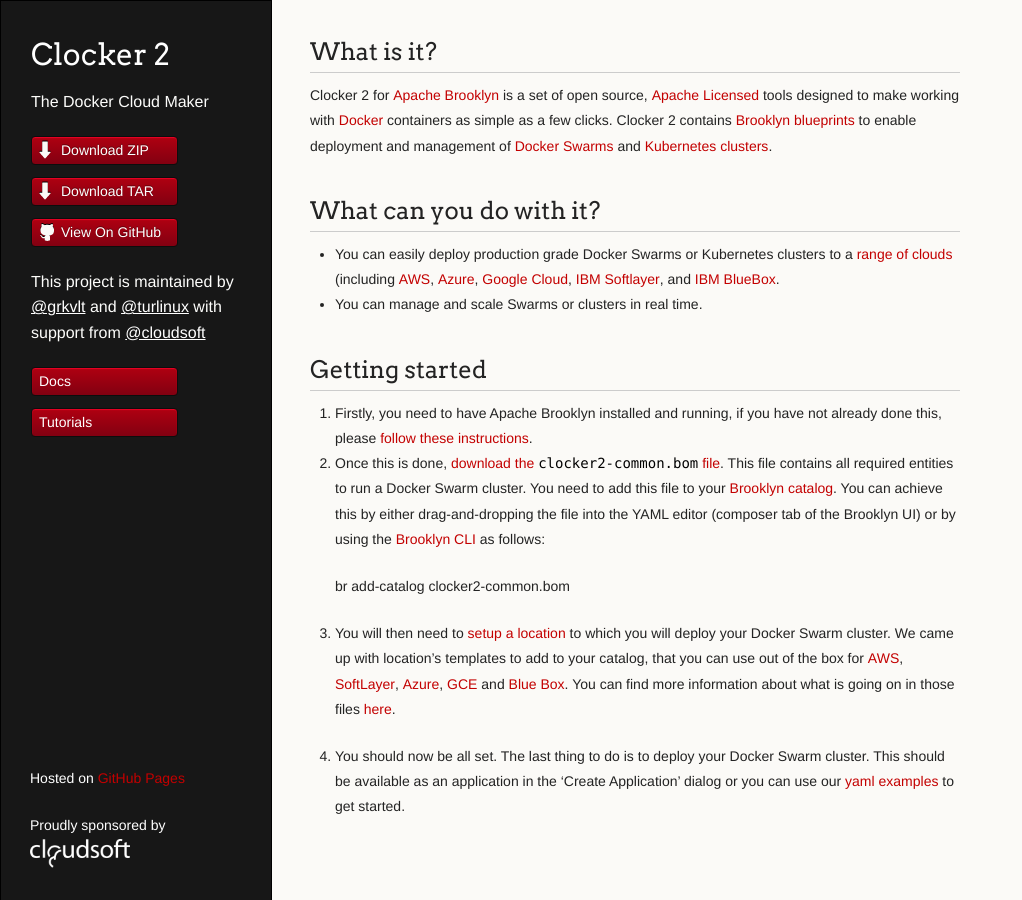
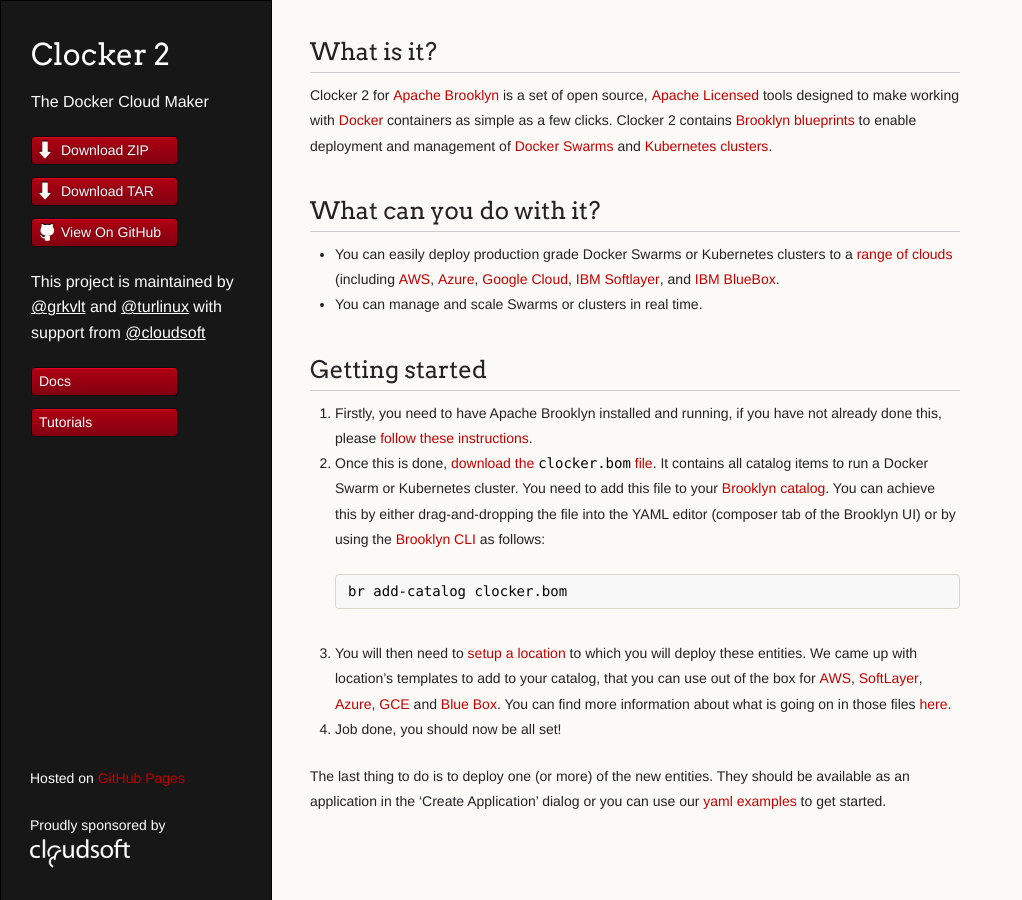
Before and after one commit to brooklyncentral/clocker2, a Jekyll site: the page built from index.md, in a window 1280 px wide. Shown: the whole page, without its empty margins (0-1022 px from the left). Built offline with Jekyll 4.4.1, drawn with Linux system fonts in a browser that asks for light colours.

Commit message:
Add various improvements

````diff
--- a/_layouts/base.html
+++ b/_layouts/base.html
@@ -5,9 +5,10 @@
     <meta http-equiv="X-UA-Compatible" content="chrome=1">
     <title>Clocker 2 by tbouron</title>
 
-    <link rel="stylesheet" href="{{site.baseurl}}/stylesheets/styles.css">
-    <link rel="stylesheet" href="{{site.baseurl}}/stylesheets/github-light.css">
-    <script src="{{site.baseurl}}/javascripts/scale.fix.js"></script>
+    <link rel="stylesheet" href="{{site.baseurl}}/assets/stylesheets/styles.css">
+    <link rel="stylesheet" href="{{site.baseurl}}/assets/stylesheets/github-light.css">
+    <link rel="stylesheet" href="{{site.baseurl}}/assets/stylesheets/syntax.css">
+    <script src="{{site.baseurl}}/assets/javascripts/scale.fix.js"></script>
     <meta name="viewport" content="width=device-width, initial-scale=1, user-scalable=no">
     <!--[if lt IE 9]>
     <script src="//html5shiv.googlecode.com/svn/trunk/html5.js"></script>
@@ -16,7 +17,7 @@
   <body>
     <div class="wrapper">
       <header>
-        <h1 class="header"><a href="{{site.baseurl}}">Clocker 2</a></h1>
+        <h1 class="header"><a href="{{site.baseurl}}/">Clocker 2</a></h1>
         <p class="header">The Docker Cloud Maker</p>
 
         <ul class="github">
@@ -39,7 +40,7 @@
       </section>
     <footer>
       <p><small>Hosted on <a href="https://pages.github.com">GitHub Pages</a></small></p>
-      <p><small>Proudly sponsored by <a href="http://cloudsoft.io"><img style="width: 100px;" src="{{site.baseurl}}/images/cloudsoft-white.png" /></a></small></p>
+      <p><small>Proudly sponsored by <a href="http://cloudsoft.io"><img style="width: 100px;" src="{{site.baseurl}}/assets/images/cloudsoft-white.png" /></a></small></p>
     </footer>
   </div>
   <!--[if !IE]><script>fixScale(document);</script><![endif]-->
--- /dev/null
+++ b/assets/stylesheets/syntax.css
@@ -0,0 +1,62 @@
+.highlight .hll { background-color: #ffffcc }
+.highlight  { background: #f8f8f8; }
+.highlight .c { color: #408080; font-style: italic } /* Comment */
+.highlight .err { border: 1px solid #FF0000 } /* Error */
+.highlight .k { color: #008000; font-weight: bold } /* Keyword */
+.highlight .o { color: #666666 } /* Operator */
+.highlight .cm { color: #408080; font-style: italic } /* Comment.Multiline */
+.highlight .cp { color: #BC7A00 } /* Comment.Preproc */
+.highlight .c1 { color: #408080; font-style: italic } /* Comment.Single */
+.highlight .cs { color: #408080; font-style: italic } /* Comment.Special */
+.highlight .gd { color: #A00000 } /* Generic.Deleted */
+.highlight .ge { font-style: italic } /* Generic.Emph */
+.highlight .gr { color: #FF0000 } /* Generic.Error */
+.highlight .gh { color: #000080; font-weight: bold } /* Generic.Heading */
+.highlight .gi { color: #00A000 } /* Generic.Inserted */
+.highlight .go { color: #808080 } /* Generic.Output */
+.highlight .gp { color: #000080; font-weight: bold } /* Generic.Prompt */
+.highlight .gs { font-weight: bold } /* Generic.Strong */
+.highlight .gu { color: #800080; font-weight: bold } /* Generic.Subheading */
+.highlight .gt { color: #0040D0 } /* Generic.Traceback */
+.highlight .kc { color: #008000; font-weight: bold } /* Keyword.Constant */
+.highlight .kd { color: #008000; font-weight: bold } /* Keyword.Declaration */
+.highlight .kn { color: #008000; font-weight: bold } /* Keyword.Namespace */
+.highlight .kp { color: #008000 } /* Keyword.Pseudo */
+.highlight .kr { color: #008000; font-weight: bold } /* Keyword.Reserved */
+.highlight .kt { color: #B00040 } /* Keyword.Type */
+.highlight .m { color: #666666 } /* Literal.Number */
+.highlight .s { color: #BA2121 } /* Literal.String */
+.highlight .na { color: #7D9029 } /* Name.Attribute */
+.highlight .nb { color: #008000 } /* Name.Builtin */
+.highlight .nc { color: #0000FF; font-weight: bold } /* Name.Class */
+.highlight .no { color: #880000 } /* Name.Constant */
+.highlight .nd { color: #AA22FF } /* Name.Decorator */
+.highlight .ni { color: #999999; font-weight: bold } /* Name.Entity */
+.highlight .ne { color: #D2413A; font-weight: bold } /* Name.Exception */
+.highlight .nf { color: #0000FF } /* Name.Function */
+.highlight .nl { color: #A0A000 } /* Name.Label */
+.highlight .nn { color: #0000FF; font-weight: bold } /* Name.Namespace */
+.highlight .nt { color: #008000; font-weight: bold } /* Name.Tag */
+.highlight .nv { color: #19177C } /* Name.Variable */
+.highlight .ow { color: #AA22FF; font-weight: bold } /* Operator.Word */
+.highlight .w { color: #bbbbbb } /* Text.Whitespace */
+.highlight .mf { color: #666666 } /* Literal.Number.Float */
+.highlight .mh { color: #666666 } /* Literal.Number.Hex */
+.highlight .mi { color: #666666 } /* Literal.Number.Integer */
+.highlight .mo { color: #666666 } /* Literal.Number.Oct */
+.highlight .sb { color: #BA2121 } /* Literal.String.Backtick */
+.highlight .sc { color: #BA2121 } /* Literal.String.Char */
+.highlight .sd { color: #BA2121; font-style: italic } /* Literal.String.Doc */
+.highlight .s2 { color: #BA2121 } /* Literal.String.Double */
+.highlight .se { color: #BB6622; font-weight: bold } /* Literal.String.Escape */
+.highlight .sh { color: #BA2121 } /* Literal.String.Heredoc */
+.highlight .si { color: #BB6688; font-weight: bold } /* Literal.String.Interpol */
+.highlight .sx { color: #008000 } /* Literal.String.Other */
+.highlight .sr { color: #BB6688 } /* Literal.String.Regex */
+.highlight .s1 { color: #BA2121 } /* Literal.String.Single */
+.highlight .ss { color: #19177C } /* Literal.String.Symbol */
+.highlight .bp { color: #008000 } /* Name.Builtin.Pseudo */
+.highlight .vc { color: #19177C } /* Name.Variable.Class */
+.highlight .vg { color: #19177C } /* Name.Variable.Global */
+.highlight .vi { color: #19177C } /* Name.Variable.Instance */
+.highlight .il { color: #666666 } /* Literal.Number.Integer.Long */
--- a/index.md
+++ b/index.md
@@ -1,9 +1,6 @@
 ---
 layout: base
 title: Clocker 2 - The Docker Cloud Maker
-children:
-- swarm_cluster_features.md
-- tutorial/index.md
 ---
 
 ## What is it?
@@ -18,11 +15,12 @@ Clocker 2 for [Apache Brooklyn](https://brooklyn.apache.org/) is a set of open s
 ## Getting started
 
 1. Firstly, you need to have Apache Brooklyn installed and running, if you have not already done this, please [follow these instructions](https://brooklyn.apache.org/v/latest/start/running.html).
-2. Once this is done, [download the `clocker2-common.bom` file](clocker2-common.bom). This file contains all required entities to run a Docker Swarm cluster. You need to add this file to your [Brooklyn catalog](http://brooklyn.apache.org/v/latest/ops/catalog/index.html). You can achieve this by either drag-and-dropping the file into the YAML editor (composer tab of the Brooklyn UI) or by using the [Brooklyn CLI](https://brooklyn.apache.org/v/latest/ops/cli/index.html) as follows:
+2. Once this is done, [download the `clocker.bom` file](clocker.bom). It contains all catalog items to run a Docker Swarm or Kubernetes cluster. You need to add this file to your [Brooklyn catalog](http://brooklyn.apache.org/v/latest/ops/catalog/index.html). You can achieve this by either drag-and-dropping the file into the YAML editor (composer tab of the Brooklyn UI) or by using the [Brooklyn CLI](https://brooklyn.apache.org/v/latest/ops/cli/index.html) as follows:
 
-    br add-catalog clocker2-common.bom
+   ```sh
+   br add-catalog clocker.bom
+   ```
+3. You will then need to [setup a location](https://brooklyn.apache.org/v/latest/ops/locations/index.html) to which you will deploy these entities. We came up with location's templates to add to your catalog, that you can use out of the box for [AWS](tutorial/locations/aws-example-location.bom), [SoftLayer]((tutorial/locations/sl-example-location.bom)), [Azure](tutorial/locations/azure-example-location.bom), [GCE](tutorial/locations/gce-example-location.bom) and [Blue Box](tutorial/locations/bb-example-location.bom). You can find more information about what is going on in those files [here](tutorial/swarmCluster.html#setup-a-cloud-location).
+4. Job done, you should now be all set!
 
-
-3. You will then need to [setup a location](https://brooklyn.apache.org/v/latest/ops/locations/index.html) to which you will deploy your Docker Swarm cluster. We came up with location's templates to add to your catalog, that you can use out of the box for [AWS](tutorial/locations/aws-example-location.bom), [SoftLayer]((tutorial/locations/sl-example-location.bom)), [Azure](tutorial/locations/azure-example-location.bom), [GCE](tutorial/locations/gce-example-location.bom) and [Blue Box](tutorial/locations/bb-example-location.bom). You can find more information about what is going on in those files [here](tutorial/swarmCluster.html#setup-a-cloud-location).
-
-4. You should now be all set. The last thing to do is to deploy your Docker Swarm cluster. This should be available as an application in the 'Create Application' dialog or you can use our [yaml examples](examples/swarm.yaml){:target="blank"} to get started.
+The last thing to do is to deploy one (or more) of the new entities. They should be available as an application in the 'Create Application' dialog or you can use our [yaml examples](examples/swarm.yaml){:target="blank"} to get started.
````
Also changed, not shown: docs/index.md (+15 -2 lines), assets/images/arrow-down.png (renamed from images/arrow-down.png), assets/images/cloudsoft-white.png (renamed from images/cloudsoft-white.png), assets/images/octocat-small.png (renamed from images/octocat-small.png), assets/javascripts/scale.fix.js (renamed from javascripts/scale.fix.js), assets/stylesheets/github-light.css (renamed from stylesheets/github-light.css), assets/stylesheets/styles.css (renamed from stylesheets/styles.css), docs/swarm_cluster_features.md (renamed from swarm_cluster_features.md).
